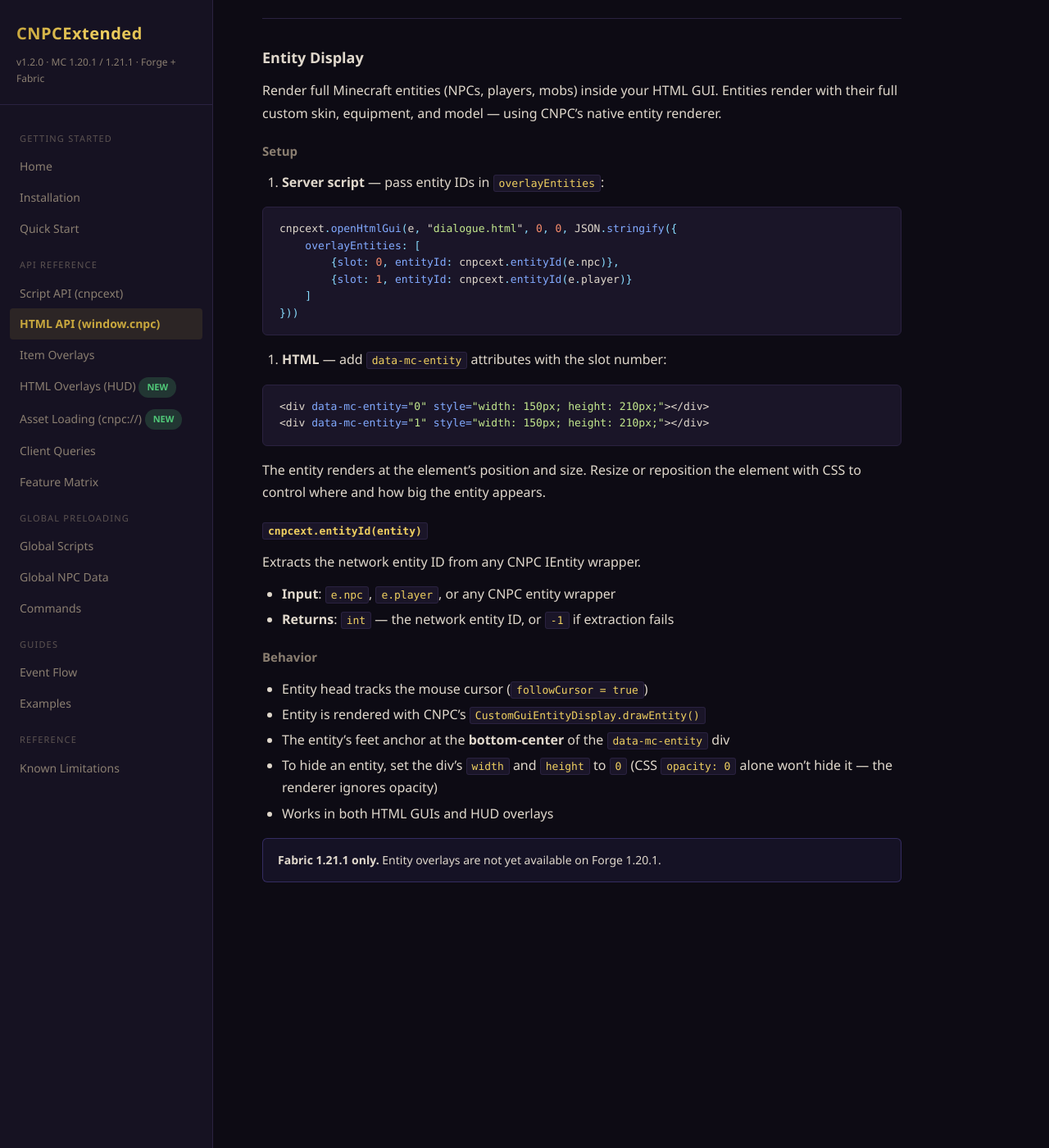
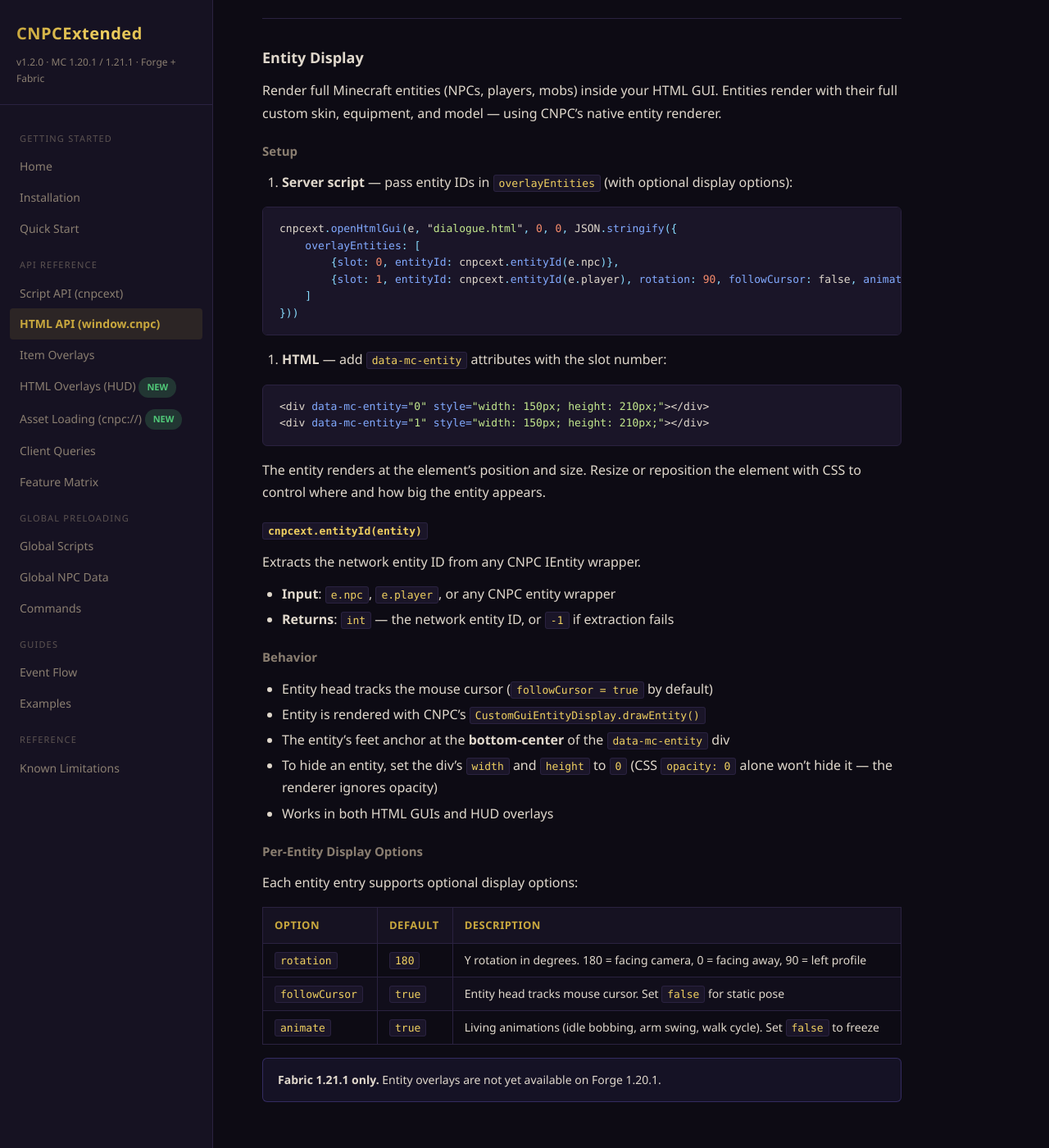
Before and after one commit to AsianDoesCodin/CNPCExtended-Docs, a Jekyll site: the page built from api/html-api.md, in a window 1280 px wide and 1400 px high, scrolled down 3270 px. Shown: the whole window at 82% size. Built offline with Jekyll 4.4.1, drawn with Linux system fonts in a browser that asks for light colours.

Commit message:
Add entity display options: rotation, followCursor, animate

````diff
--- a/api/html-api.md
+++ b/api/html-api.md
@@ -157,13 +157,13 @@ Render full Minecraft entities (NPCs, players, mobs) inside your HTML GUI. Entit
 
 #### Setup
 
-1. **Server script** — pass entity IDs in `overlayEntities`:
+1. **Server script** — pass entity IDs in `overlayEntities` (with optional display options):
 
 ```javascript
 cnpcext.openHtmlGui(e, "dialogue.html", 0, 0, JSON.stringify({
     overlayEntities: [
         {slot: 0, entityId: cnpcext.entityId(e.npc)},
-        {slot: 1, entityId: cnpcext.entityId(e.player)}
+        {slot: 1, entityId: cnpcext.entityId(e.player), rotation: 90, followCursor: false, animate: false}
     ]
 }))
 ```
@@ -186,12 +186,22 @@ Extracts the network entity ID from any CNPC IEntity wrapper.
 
 #### Behavior
 
-- Entity head tracks the mouse cursor (`followCursor = true`)
+- Entity head tracks the mouse cursor (`followCursor = true` by default)
 - Entity is rendered with CNPC's `CustomGuiEntityDisplay.drawEntity()`
 - The entity's feet anchor at the **bottom-center** of the `data-mc-entity` div
 - To hide an entity, set the div's `width` and `height` to `0` (CSS `opacity: 0` alone won't hide it — the renderer ignores opacity)
 - Works in both HTML GUIs and HUD overlays
 
+#### Per-Entity Display Options
+
+Each entity entry supports optional display options:
+
+| Option | Default | Description |
+|--------|---------|-------------|
+| `rotation` | `180` | Y rotation in degrees. 180 = facing camera, 0 = facing away, 90 = left profile |
+| `followCursor` | `true` | Entity head tracks mouse cursor. Set `false` for static pose |
+| `animate` | `true` | Living animations (idle bobbing, arm swing, walk cycle). Set `false` to freeze |
+
 <div class="info-box">
 <strong>Fabric 1.21.1 only.</strong> Entity overlays are not yet available on Forge 1.20.1.
 </div>
````
